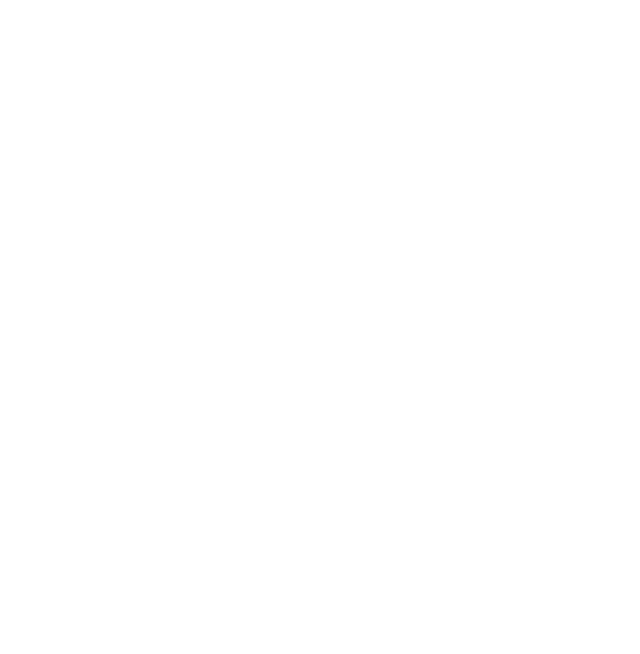
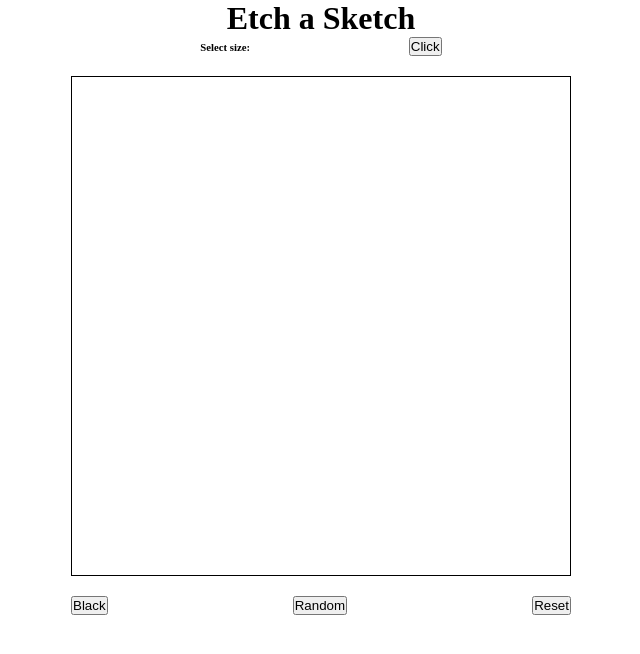
Before and after one commit to CDVarias/odin-etch-a-sketch, a plain HTML site: page index.html in a window 1280 px wide. Shown: the whole page, without its empty margins (319-959 px from the left). Drawn offline with Linux system fonts and the light colour scheme.

Commit message:
Styline the page with HTML and CSS

```diff
--- a/index.html
+++ b/index.html
@@ -3,11 +3,23 @@
 <head>
     <meta charset="UTF-8">
     <meta name="viewport" content="width=device-width, initial-scale=1.0">
-    <title>Document</title>
+    <title>Etch-A-Sketch</title>
     <link rel="stylesheet" href="styles.css">
 </head>
 <body>
+    <h1>Etch a Sketch</h1>
+    <div class="header">
+        <h6>Select size:</h6>
+        <button id = "popup">Click</button>
+    </div>
+    <div class="container">
 
+    </div>
+    <div class="footer">
+        <button>Black</button>
+        <button>Random</button>
+        <button>Reset</button>
+    </div>
  <script src="script.js"></script>
 </body>
 </html>
--- a/styles.css
+++ b/styles.css
@@ -0,0 +1,38 @@
+*{
+    margin: 0;
+    padding: 0;
+    box-sizing: border-box;
+}
+
+body{
+    display: flex;
+    justify-content: center;
+    align-items: center;
+    flex-direction: column;
+}
+
+.header{
+    display: flex;
+    flex-direction: row;
+    align-items: center;
+    width: 400px;
+    justify-content: space-around;
+    margin-bottom: 20px;
+}
+
+.footer{
+    display: flex;
+    flex-direction: row;
+    justify-content: space-between;
+    width: 500px;
+    align-items: center;
+    margin-top: 20px;
+
+}
+
+.container{
+    width: 500px;
+    height: 500px;
+    display: grid;
+    border: 1px solid black;
+}
```
